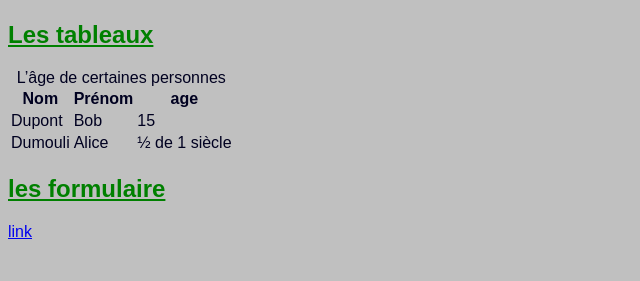
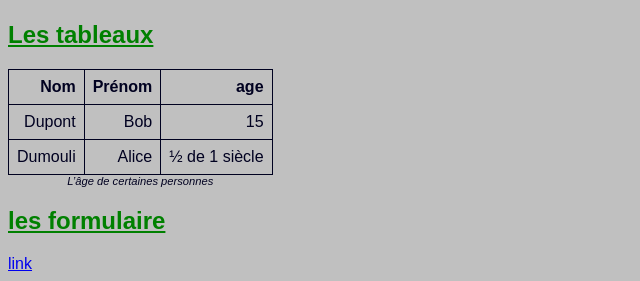
Before and after one commit to Sosso8305/Web, a plain HTML site: page TD2/02-refcard.html in a window 1280 px wide. Shown: the part 1605-1886 px from the top of the page, without its empty margins (0-640 px from the left). Before the commit the page ends 1854 px from the top, so only its background shows below. Drawn offline with Linux system fonts and the light colour scheme.

Commit message:
end exo7

```diff
--- a/TD2/css/07-refcard.css
+++ b/TD2/css/07-refcard.css
@@ -73,5 +73,17 @@ img{
     max-height: 100px;
     max-width:150px;
     border: 3px dashed orange;
+}
 
+table,th,td{
+    text-align: right;
+    caption-side: bottom;
+    border-collapse: collapse;
+    padding: 0.5em;
+    border: 1px solid;
 }
+
+caption{
+    font-style: italic;
+    font-size: 0.7em;
+}
```
